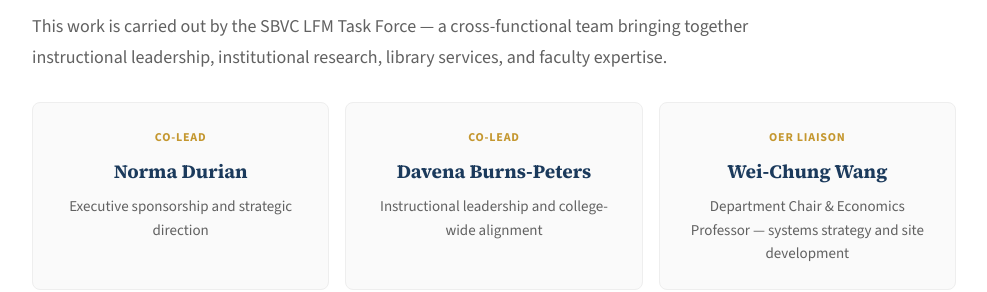
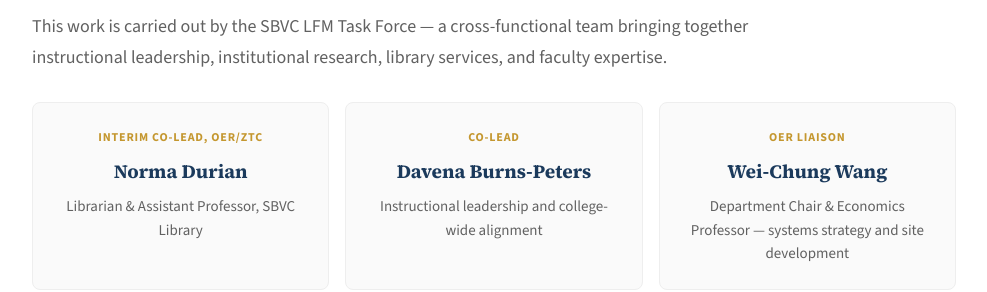
Before and after one commit to paleofatty/sbvc-oer-ztc, a Next.js app: page / in a window 1280 px wide. Shown: the part 2540-2832 px from the top of the page, without its empty margins (146-1133 px from the left). Built offline with nearby package versions, Linux system fonts and the light colour scheme.

Commit message:
Update Norma Durian title and role

```diff
--- a/app/page.js
+++ b/app/page.js
@@ -48,9 +48,9 @@
           <p>This work is carried out by the SBVC LFM Task Force — a cross-functional team bringing together instructional leadership, institutional research, library services, and faculty expertise.</p>
           <div className="team-grid">
             <div className="team-card">
-              <div className="team-role">Co-Lead</div>
+              <div className="team-role">Interim Co-Lead, OER/ZTC</div>
               <h4>Norma Durian</h4>
-              <p>Executive sponsorship and strategic direction</p>
+              <p>Librarian &amp; Assistant Professor, SBVC Library</p>
             </div>
             <div className="team-card">
               <div className="team-role">Co-Lead</div>
```
Also changed, not shown: 2 other files (tests, documents, lock files or other folders).
